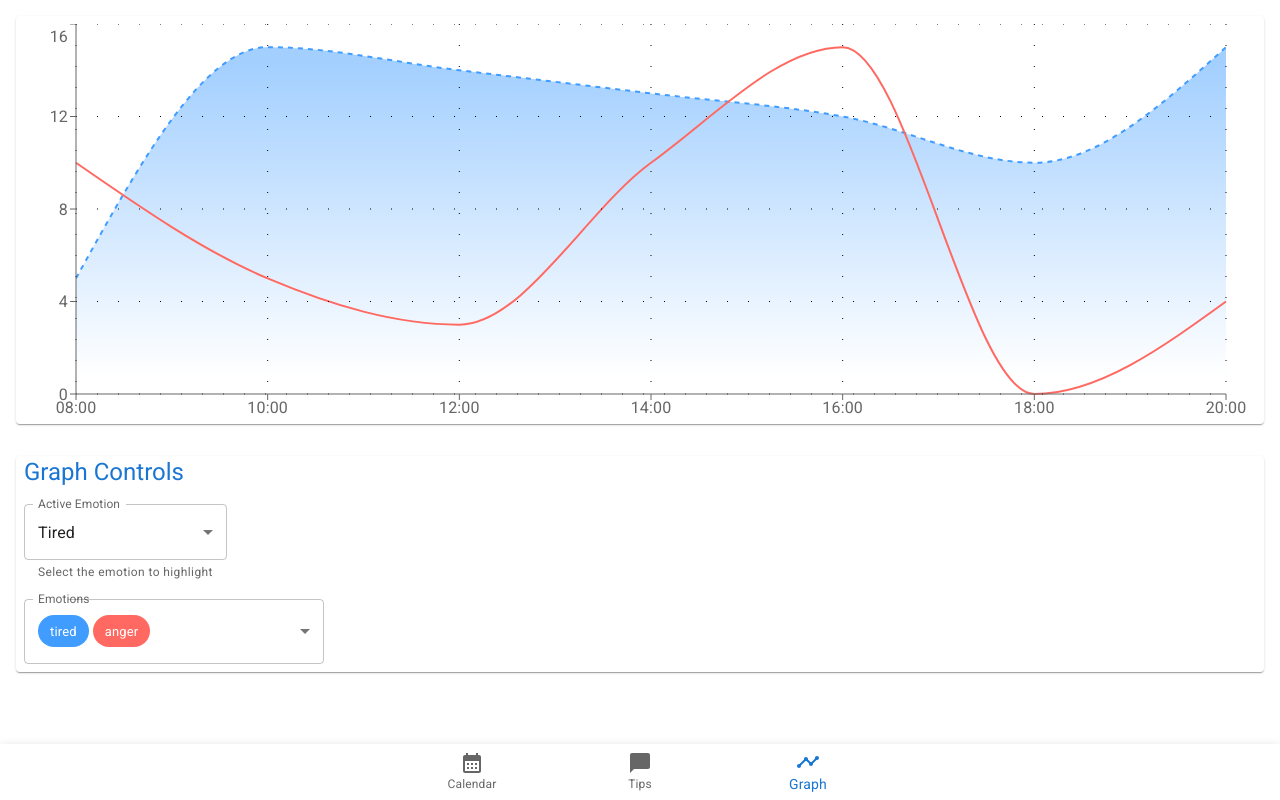
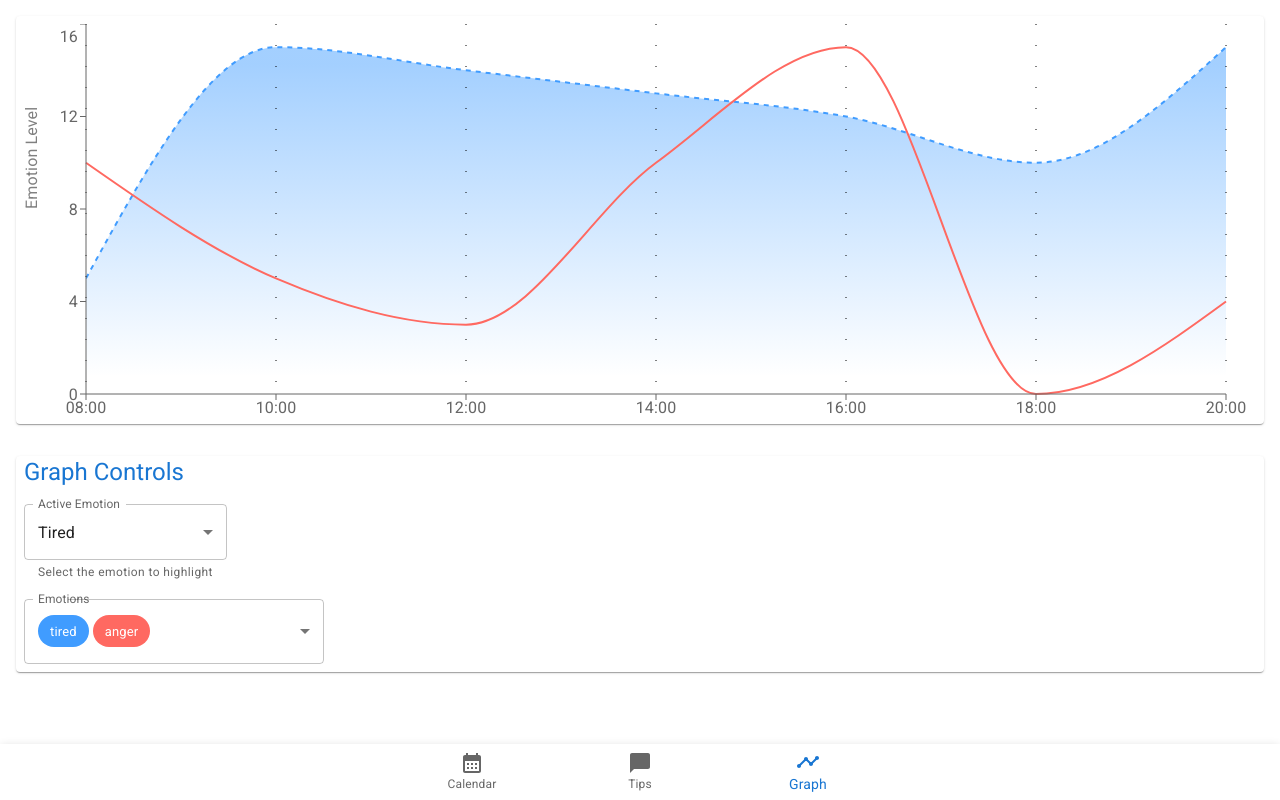
Before and after one commit to adamva/CMPUT302-emotion-tracker, a React (Create React App) app in the folder ui/: page /#/graph in a window 1280 px wide. Built offline with nearby package versions, Linux system fonts and the light colour scheme.

Commit message:
include YAxis label

```diff
--- a/ui/src/components/Graph/BasicGraph.js
+++ b/ui/src/components/Graph/BasicGraph.js
@@ -60,7 +60,7 @@ const BasicGraph = () => {
             width={graphWidth}
             height={graphHeight}
             data={fakeGraphData}
-            margin={{ top: 0, right: 50, left: 0, bottom: 0 }}
+            margin={{ top: 0, right: 50, left: 10, bottom: 0 }}
           >
             <defs>
               <linearGradient id="colorGradient" x1="0" y1="0" x2="0" y2="1">
@@ -69,9 +69,9 @@ const BasicGraph = () => {
               </linearGradient>
             </defs>
             {activeEmotionList.map((emotion) => (renderEmotionGraphData(emotion)))}
-            <CartesianGrid stroke='#000' strokeDasharray="1 20"/>
+            <CartesianGrid horizontal={false} stroke='#000' strokeDasharray="1 20"/>
             <XAxis dataKey='name'/>
-            <YAxis />
+            <YAxis label={{ value: 'Emotion Level', angle: -90, position: 'insideLeft' }} />
           </ComposedChart>
         </Paper>
       </Grid>
```
